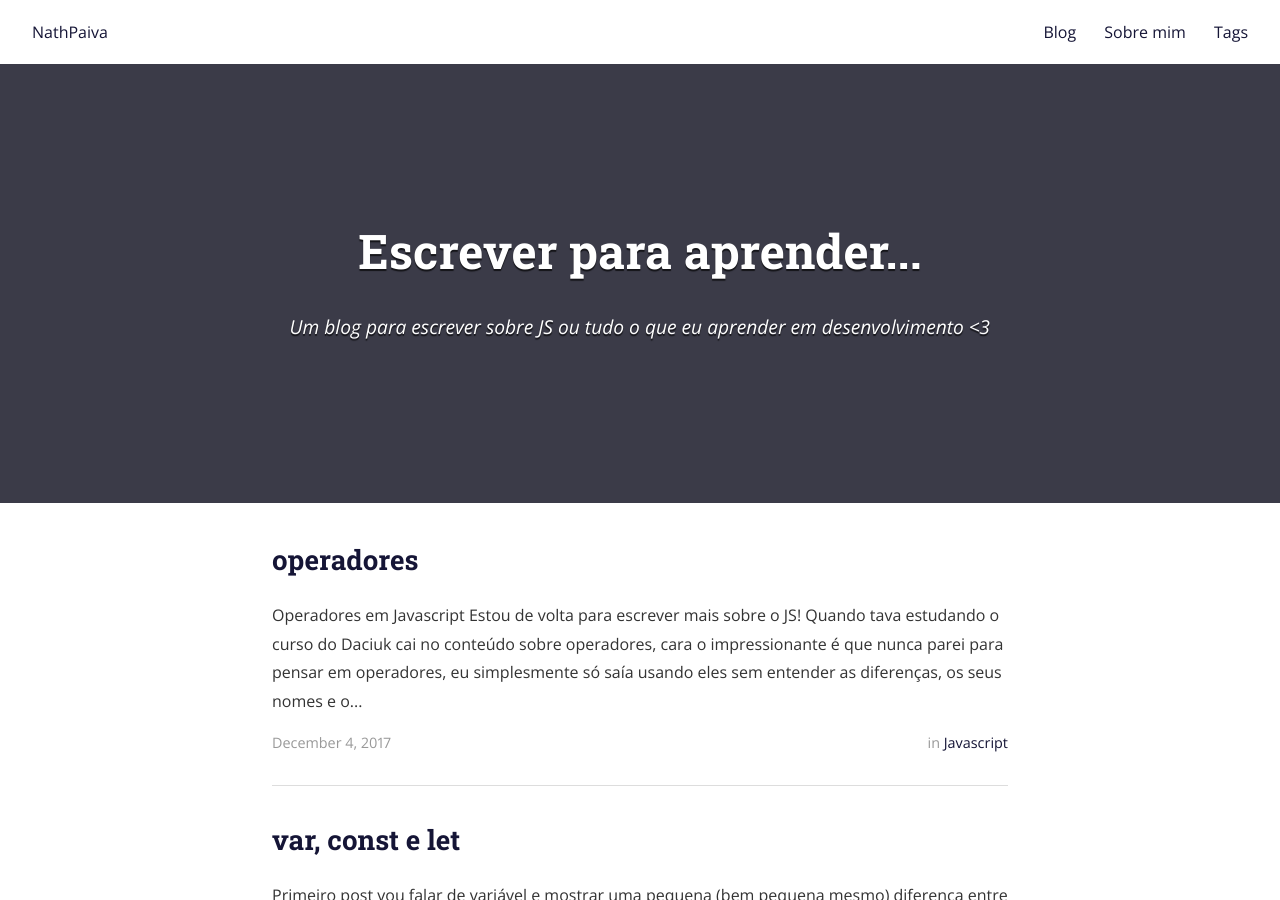
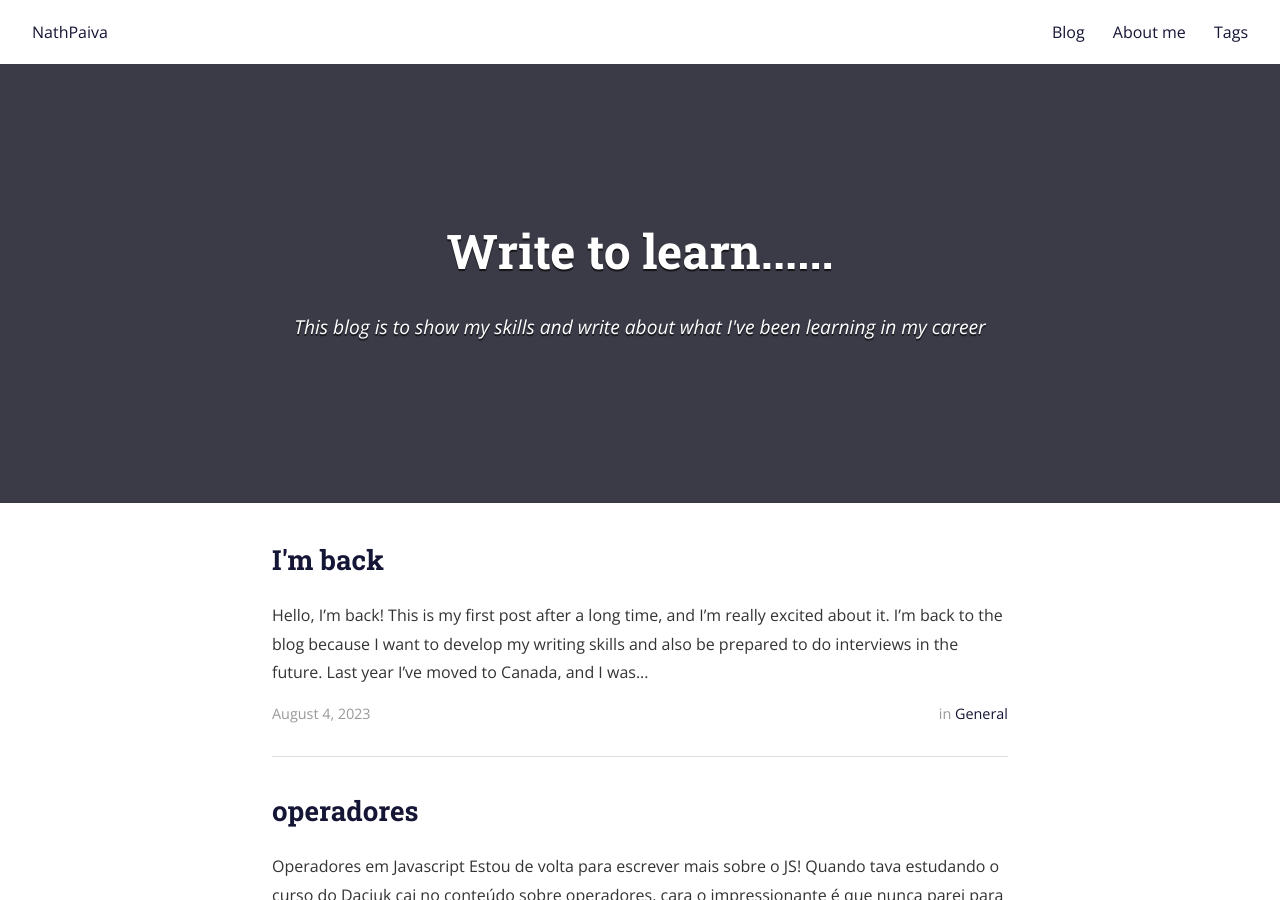
Before and after one commit to nathpaiva/nathpaiva.github.io, a Jekyll site: the page built from index.html, in a window 1280 px wide and 900 px high. Built offline with Jekyll 4.4.1, drawn with Linux system fonts in a browser that asks for light colours; nearby versions of some CDN libraries; the list of posts is cut into pages by our own code.

Commit message:
feat: updates blog (#8)

```diff
--- a/_config.yml
+++ b/_config.yml
@@ -5,12 +5,12 @@ exclude:
   - "/vendor/"
 
 # Site settings
-title: Escrever para aprender...
-subtitle: "Um blog para escrever sobre JS ou tudo o que eu aprender em desenvolvimento <3"
+title: Write to learn......
+subtitle: "This blog is to show my skills and write about what I've been learning in my career"
 email: hello@nathpaiva.com.br
 name: Nath Paiva
 description: >
-  Um blog para escrever sobre JS ou tudo o que eu aprender em desenvolvimento <3.
+  This blog is to show my skills and write about what I've been learning in my career
 
 # Base URL
 baseurl: "" # the subpath of your site, e.g. /blog/
@@ -31,12 +31,26 @@ disqus_shortname: nathpaiva
 links:
   - title: Blog
     url: /
-  - title: Sobre mim
-    url: /sobre
+  - title: About me
+    url: /about
   - title: Tags
     url: /tags
 
 social:
+  - name: LinkedIn
+    icon: linkedin
+    username: Nath Paiva
+    url: https://www.linkedin.com/in/nathpaiva/
+    desc: Connect with me on LinkedIn
+    share: true
+
+  - name: Instagram
+    icon: instagram
+    username: Nath Paiva
+    url: https://www.instagram.com/nathpaiva
+    desc: Connect with me on Instagram
+    share: false
+
   - name: Twitter
     icon: twitter
     username: NathPaiva
@@ -51,12 +65,12 @@ social:
     desc: Fork me on GitHub
     share: false
 
-  - name: LinkedIn
-    icon: linkedin
+  - name: About.me
+    icon: instagram
     username: Nath Paiva
-    url: https://www.linkedin.com/in/nathpaiva/
-    desc: Connect with me on LinkedIn
-    share: true
+    url: https://about.me/nathpaiva
+    desc: Connect with me on AboutMe
+    share: false
 
 # Social sharing protocols
 # These are for automatically generating sharing metadata for FB and Twitter
--- /dev/null
+++ b/_posts/2023-08-04-css.md
@@ -0,0 +1,24 @@
+---
+layout: post
+title:  "I'm back"
+date:   2023-08-04 18:20:00
+author: Nath Paiva
+categories: General
+tags:
+- "general"
+cover:  "/assets/instacode.jpg"
+---
+
+# Hello, I'm back!
+
+This is my first post after a long time, and I'm really excited about it. I'm back to the blog because I want to develop my writing skills and also be prepared to do interviews in the future.
+
+Last year I've moved to Canada, and I was working as as Senior Software Engineer in a new product in a start up, unfortunately the product didn't work out, and I was laid off. So I've decided to take some time off to study and improve my skills and be prepared for my next role.
+
+Sometimes interview scares me a lot. Even though I've been working with software development for a long time, on interviews I freeze and I can't show my abilities as I should do. So I've decided to start writing about what I'm studying and what I'm learning, and also share some tips about how to prepare for it.
+
+So the next posts I will be answering some questions that I've been asked in interviews, and also some tips about how to prepare for it.
+
+I hope you enjoy it, and if you have any questions or suggestions, please let me know.
+
+Take care, and see you soon! 👋
--- a/_sass/main.scss
+++ b/_sass/main.scss
@@ -845,5 +845,3 @@ pre code.hljs {
 .list-tags-post {
   margin: 0 0 14.4px;
 }
-
-/*# sourceMappingURL=styles.css.map */
--- /dev/null
+++ b/about.md
@@ -0,0 +1,37 @@
+---
+layout: page
+title: About
+permalink: /about/
+---
+
+<img src="https://github.com/nathpaiva.png" title="Profile Picture" class="profile" />
+
+# Hi, I'm Nath (nat) 👋!
+
+- Staff Software Engineer - 👩‍💻
+- Living in Surrey - BC 🇨🇦
+- From Santos - 🇧🇷 to the world 🌎
+
+# What I have been doing?
+
+- Building fun stuff at [@thejibe](https://github.com/thejibe), with an amazing dev team. Which I'm really proud of.
+  - creating eCom with [NextJs](https://nextjs.org/)
+  - testing with [cypress](https://www.cypress.io/), [rtl](https://testing-library.com/)
+  - creating API with [NodeJS](https://nodejs.org/docs/latest-v16.x/api/)
+  - CSS in JS is my thing
+- Mentoring peeps in the tech career, [contact me if want to know more or wanna some help](mailto:hello@nathpaiva.com.br).
+- Hiking in summer 🥾.
+- Learning how to ride a snowboard 🏂 in winter.
+- Creating new connections in a different country.
+
+# How about my goals?
+
+- Travel much more and have a world experience 🛫.
+- Share more about code, and learn more about it 👩‍💻.
+- Have really nice moments with my parents and friends from Brazil.
+
+# Where you can find me?
+
+{% for social in site.social %}
+- [{{ social.name }}]({{ social.url }}){:target="_blank"}
+{% endfor %}
```
Also changed, not shown: sobre.md (deleted, +0 -15 lines).
